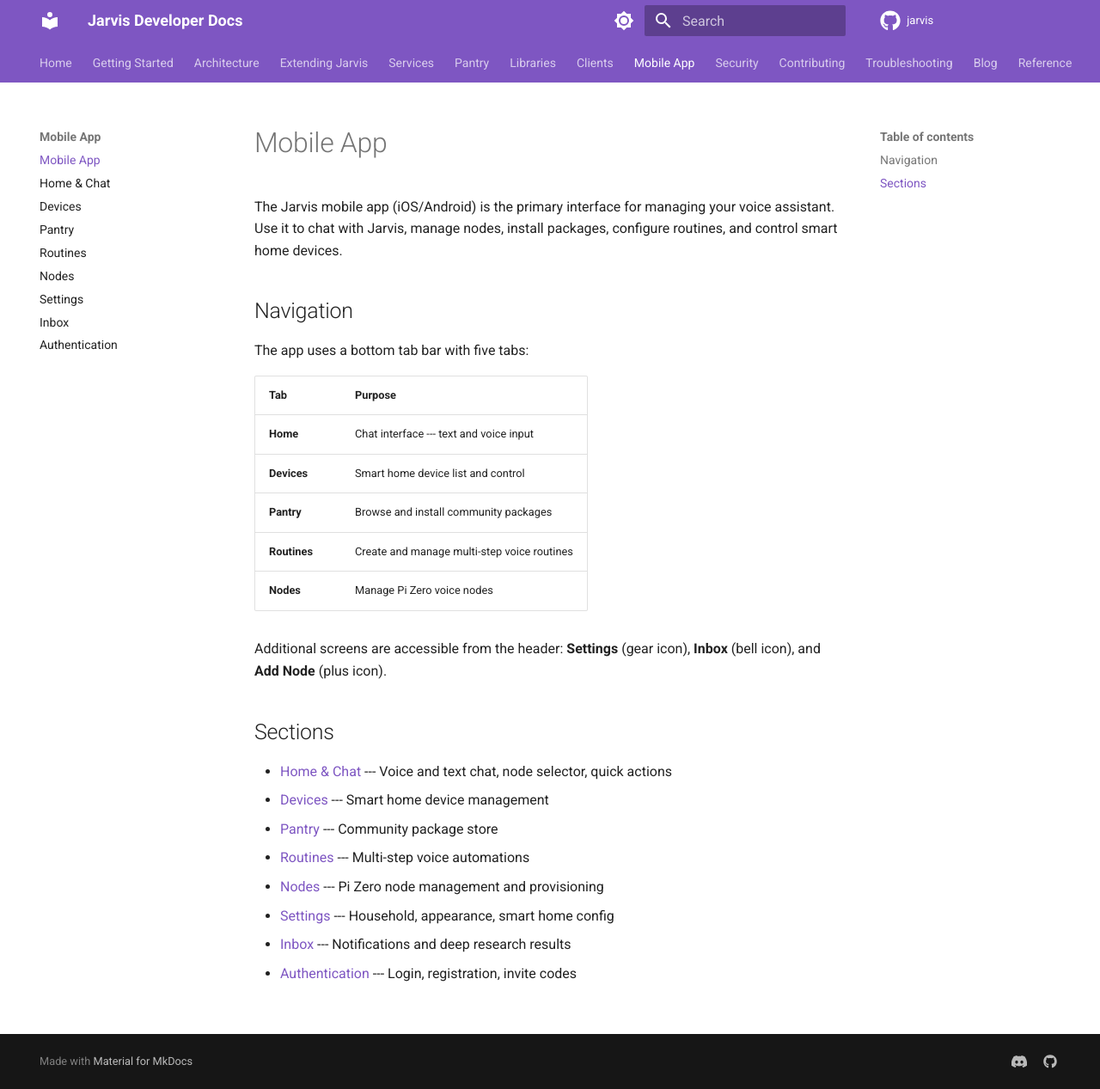
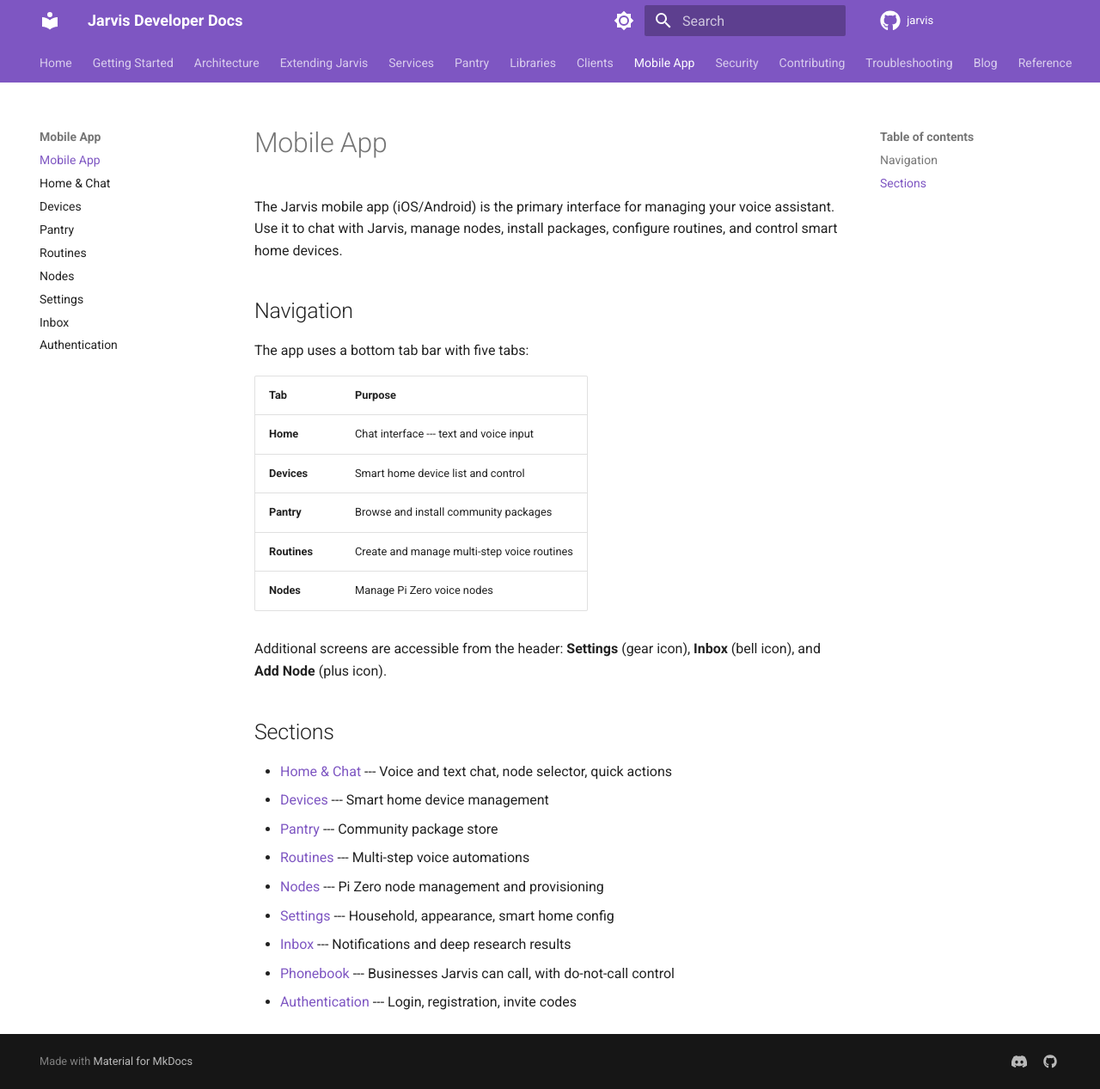
Before and after one commit to alexberardi/jarvis-docs, an MkDocs documentation site: the page built from docs/mobile/index.md, in a window 1280 px wide and 1267 px high. Shown: the whole window at 86% size. Built offline with MkDocs 1.6.1 and Material for MkDocs 9.7.7, drawn with Linux system fonts in a browser that asks for light colours; comment, search, counter and statistics services are not loaded.

Commit message:
docs(mobile): list Phonebook in mobile sections

```diff
--- a/docs/mobile/index.md
+++ b/docs/mobile/index.md
@@ -25,4 +25,5 @@
 - [Nodes](nodes.md) --- Pi Zero node management and provisioning
 - [Settings](settings.md) --- Household, appearance, smart home config
 - [Inbox](inbox.md) --- Notifications and deep research results
+- [Phonebook](phonebook.md) --- Businesses Jarvis can call, with do-not-call control
 - [Authentication](auth.md) --- Login, registration, invite codes
```
